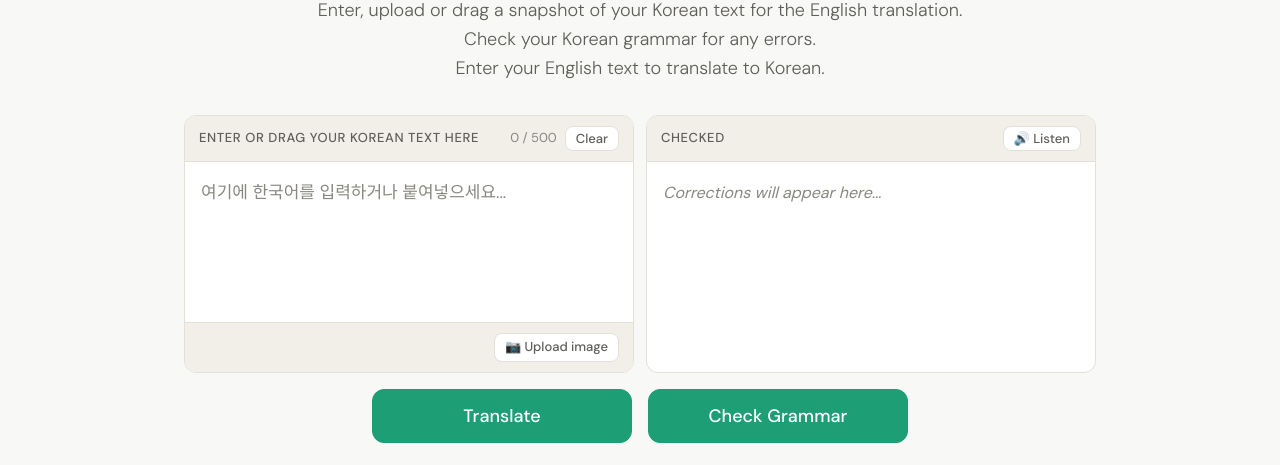
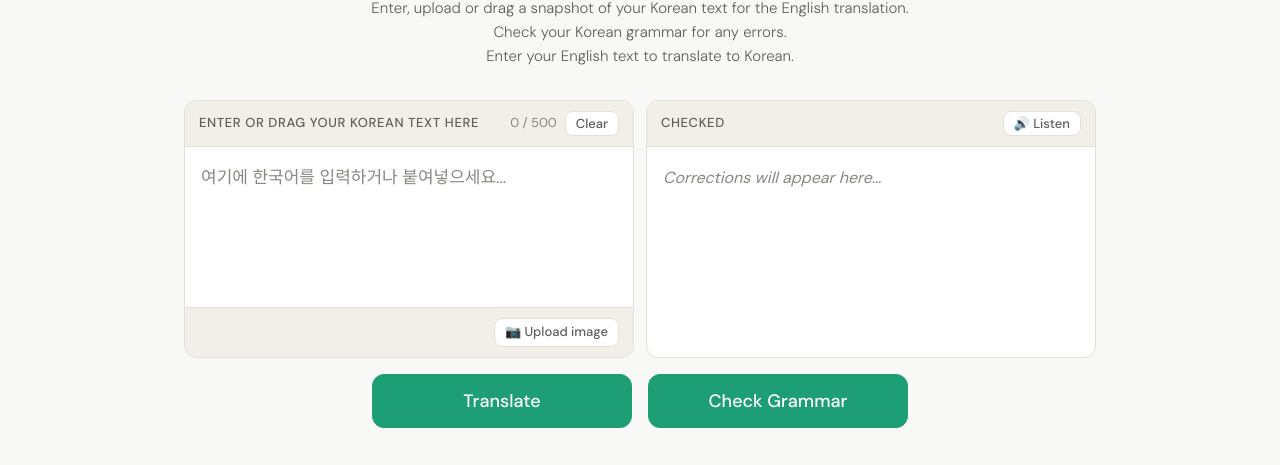
Before and after one commit to jimmychi/kgrammar, a website: page frontend/index.html in a window 1280 px wide. Shown: the part 199-664 px from the top of the page. Drawn offline with Linux system fonts and the light colour scheme.

Commit message:
smaller subtitle font size

```diff
--- a/frontend/style.css
+++ b/frontend/style.css
@@ -573,3 +573,7 @@ body {
   color: var(--gray-600);
   font-weight: 300;
 }
+
+.kg-subtitle {
+  font-size: 15px;
+}
```
